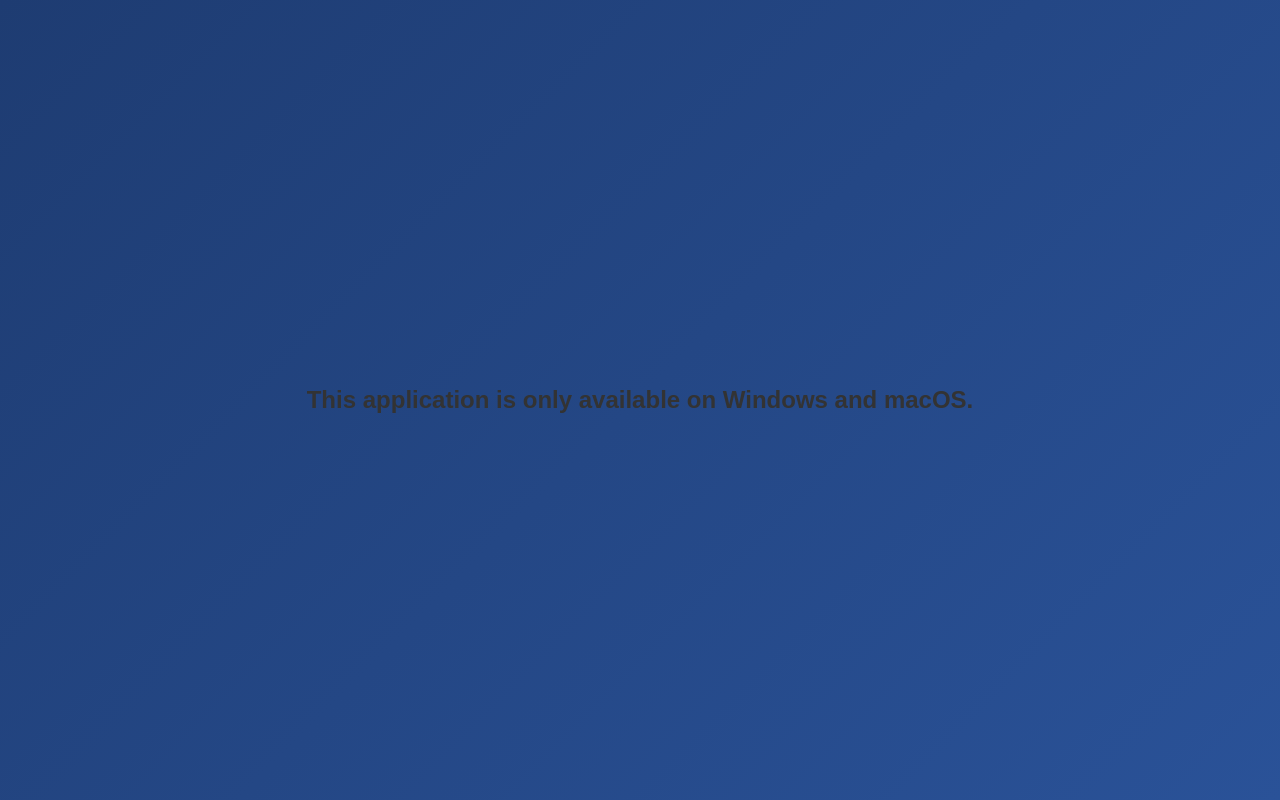
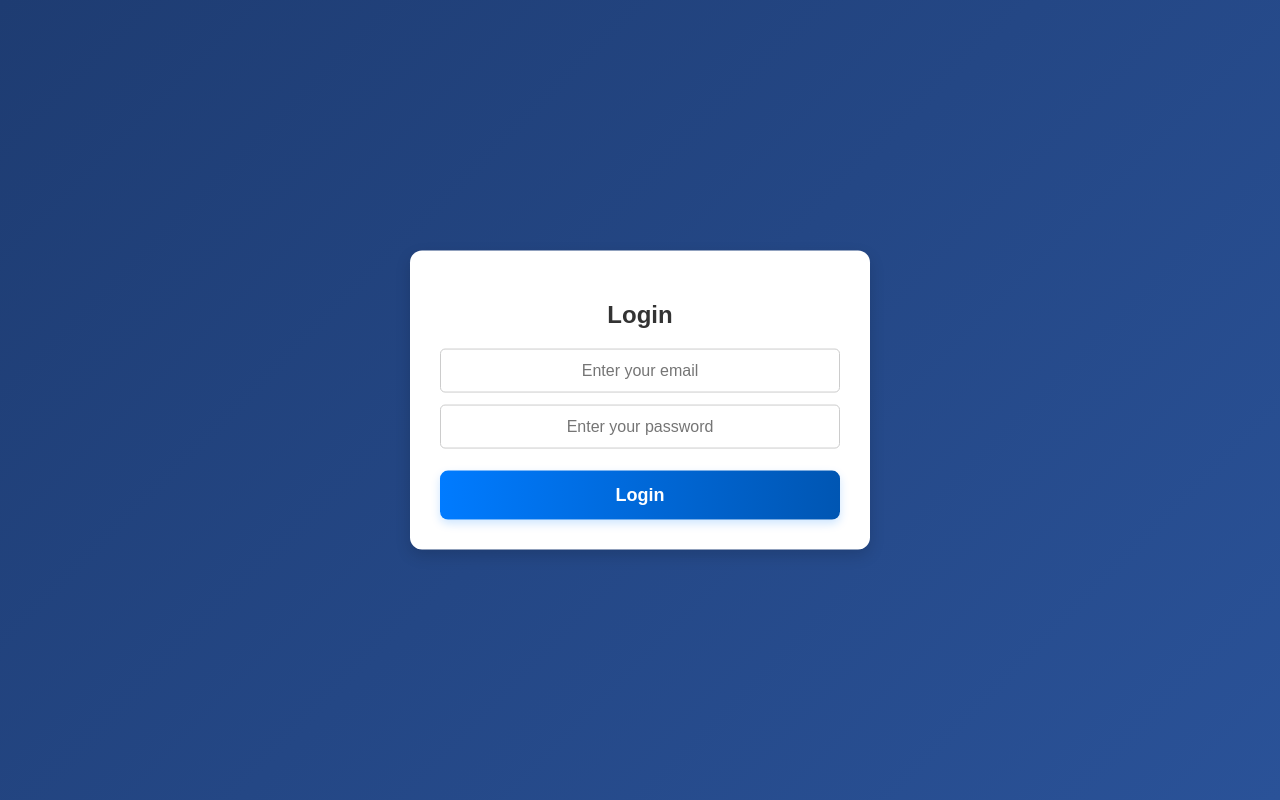
Before and after one commit to sangram72/Hospital_OPD_System, a React (Vite) app: page / in a window 1280 px wide. Built offline with nearby package versions, Linux system fonts and the light colour scheme.

Commit message:
Update App.jsx

```diff
--- a/src/App.jsx
+++ b/src/App.jsx
@@ -23,86 +23,86 @@
   const [isAllowed, setIsAllowed] = useState(true);
   const [errorMessage, setErrorMessage] = useState("");
 
-  useEffect(() => {
-    let watchId;
+  // useEffect(() => {
+  //   let watchId;
 
-    const checkAccess = () => {
-      const userAgent = navigator.userAgent.toLowerCase();
-      const screenWidth = window.innerWidth;
+  //   const checkAccess = () => {
+  //     const userAgent = navigator.userAgent.toLowerCase();
+  //     const screenWidth = window.innerWidth;
 
-      // ✅ OS Restriction (Only Windows & macOS)
-      if (!(userAgent.includes("windows") || userAgent.includes("macintosh"))) {
-        setIsAllowed(false);
-        setErrorMessage("This application is only available on Windows and macOS.");
-        return;
-      }
+  //     // ✅ OS Restriction (Only Windows & macOS)
+  //     if (!(userAgent.includes("windows") || userAgent.includes("macintosh"))) {
+  //       setIsAllowed(false);
+  //       setErrorMessage("This application is only available on Windows and macOS.");
+  //       return;
+  //     }
 
-      // ✅ Screen Size Restriction (Min: 1024px)
-      if (screenWidth < 1440) {
-        setIsAllowed(false);
-        setErrorMessage("This application requires a screen width of at least 1440px.");
-        return;
-      }
+  //     // ✅ Screen Size Restriction (Min: 1024px)
+  //     if (screenWidth < 1440) {
+  //       setIsAllowed(false);
+  //       setErrorMessage("This application requires a screen width of at least 1440px.");
+  //       return;
+  //     }
 
-      if (!navigator.geolocation) {
-        setIsAllowed(false);
-        setErrorMessage("Geolocation is not supported in this browser.");
-        return;
-      }
+  //     if (!navigator.geolocation) {
+  //       setIsAllowed(false);
+  //       setErrorMessage("Geolocation is not supported in this browser.");
+  //       return;
+  //     }
 
-      watchId = navigator.geolocation.watchPosition(
-        (position) => {
-          const { latitude, longitude } = position.coords;
+  //     watchId = navigator.geolocation.watchPosition(
+  //       (position) => {
+  //         const { latitude, longitude } = position.coords;
 
-          // ✅ Allowed Location (Modify these coordinates)
-          const allowedLat = 22.647298;
-          const allowedLon = 88.420461;
-          const radius = 0.3; // 0.3 km = 300 meters
+  //         // ✅ Allowed Location (Modify these coordinates)
+  //         const allowedLat = 22.9266651;
+  //         const allowedLon = 88.4409650;
+  //         const radius = 0.3; // 0.3 km = 300 meters
 
-          const distance = getDistance(latitude, longitude, allowedLat, allowedLon);
-          console.log(`User distance from allowed location: ${distance.toFixed(3)} km`);
+  //         const distance = getDistance(latitude, longitude, allowedLat, allowedLon);
+  //         console.log(`User distance from allowed location: ${distance.toFixed(3)} km`);
 
-          if (distance > radius) {
-            setIsAllowed(false);
-            setErrorMessage("Access is restricted to a specific location.");
-          } else {
-            setIsAllowed(true);
-            setErrorMessage(""); // Clear error message
-          }
-        },
-        (error) => {
-          console.error("Geolocation error:", error);
-          setIsAllowed(false);
-          setErrorMessage("Location access error.");
-        },
-        {
-          enableHighAccuracy: true, // More precise tracking
-          maximumAge: 10000, // Cache location for 10 sec
-          timeout: 5000, // Timeout after 5 sec if no response
-        }
-      );
-    };
+  //         if (distance > radius) {
+  //           setIsAllowed(false);
+  //           setErrorMessage("Access is restricted to a specific location.");
+  //         } else {
+  //           setIsAllowed(true);
+  //           setErrorMessage(""); // Clear error message
+  //         }
+  //       },
+  //       (error) => {
+  //         console.error("Geolocation error:", error);
+  //         setIsAllowed(false);
+  //         setErrorMessage("Location access error.");
+  //       },
+  //       {
+  //         enableHighAccuracy: true, // More precise tracking
+  //         maximumAge: 10000, // Cache location for 10 sec
+  //         timeout: 5000, // Timeout after 5 sec if no response
+  //       }
+  //     );
+  //   };
 
-    checkAccess();
+  //   checkAccess();
 
-    // ✅ Listen for Screen Resize (Update restriction if size changes)
-    const handleResize = () => {
-      if (window.innerWidth < 1440) {
-        setIsAllowed(false);
-        setErrorMessage("Screen size too small. Resize your window to at least 1440px.");
-      } else {
-        setIsAllowed(true);
-        setErrorMessage("");
-      }
-    };
+  //   // ✅ Listen for Screen Resize (Update restriction if size changes)
+  //   const handleResize = () => {
+  //     if (window.innerWidth < 1440) {
+  //       setIsAllowed(false);
+  //       setErrorMessage("Screen size too small. Resize your window to at least 1440px.");
+  //     } else {
+  //       setIsAllowed(true);
+  //       setErrorMessage("");
+  //     }
+  //   };
 
-    window.addEventListener("resize", handleResize);
+  //   window.addEventListener("resize", handleResize);
 
-    return () => {
-      if (watchId) navigator.geolocation.clearWatch(watchId);
-      window.removeEventListener("resize", handleResize);
-    };
-  }, []);
+  //   return () => {
+  //     if (watchId) navigator.geolocation.clearWatch(watchId);
+  //     window.removeEventListener("resize", handleResize);
+  //   };
+  // }, []);
 
   // ✅ Function to Calculate Distance between Two Coordinates
   function getDistance(lat1, lon1, lat2, lon2) {
```
